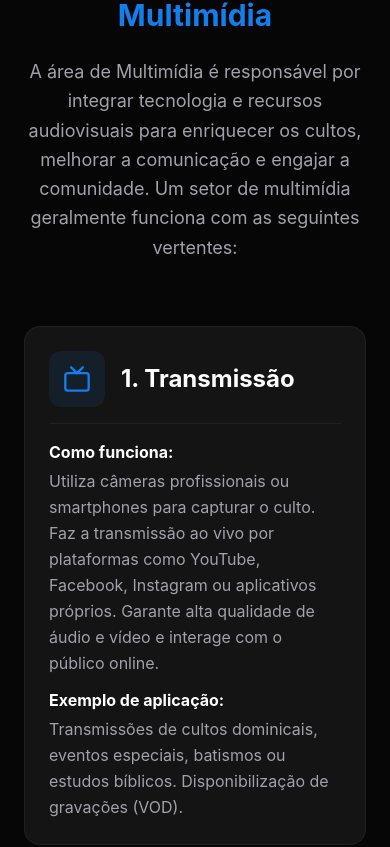
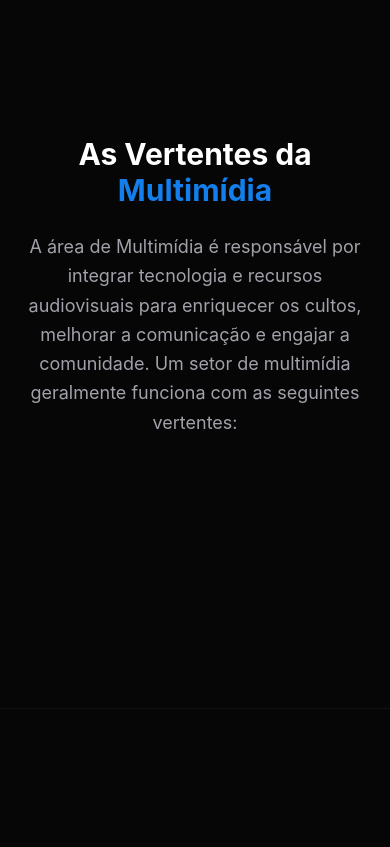
Before and after one commit to gabrielmarciel93/site-multimidia, a React (Vite) app: page / in a window 390 px wide. Shown: the part 1377-2224 px from the top of the page. Built offline with nearby package versions, Linux system fonts and the light colour scheme.

Commit message:
style: refactor Sectors to full-screen scroll cards with GSAP scale

```diff
--- a/src/components/Sectors.tsx
+++ b/src/components/Sectors.tsx
@@ -66,60 +66,92 @@ const Sectors = () => {
     const container = useRef<HTMLDivElement>(null);
 
     useGSAP(() => {
-        gsap.from('.sector-item', {
-            scrollTrigger: {
-                trigger: container.current,
-                start: 'top 80%',
-            },
-            y: 50,
-            opacity: 0,
-            duration: 0.8,
-            stagger: 0.15,
-            ease: 'power2.out'
+        const cards = gsap.utils.toArray('.card-section-sectors') as HTMLElement[];
+
+        cards.forEach((card) => {
+            gsap.fromTo(card,
+                { scale: 0.8, opacity: 0 },
+                {
+                    scale: 1,
+                    opacity: 1,
+                    duration: 1,
+                    ease: 'power3.out',
+                    scrollTrigger: {
+                        trigger: card,
+                        start: 'top 80%',
+                        end: 'top 30%',
+                        scrub: 1,
+                    }
+                }
+            );
         });
     }, { scope: container });
 
     return (
-        <section id="sectors" ref={container} className="scroll-section py-24 px-6 lg:px-20 bg-black/40 min-h-screen border-b border-white/5 flex flex-col justify-center">
-            <div className="max-w-7xl mx-auto">
-                <div className="mb-16 text-center reveal-up">
+        <div ref={container} className="bg-black/40">
+            <section id="sectors" className="scroll-section py-24 px-6 lg:px-20 min-h-screen border-b border-white/5 flex flex-col justify-center">
+                <div className="max-w-4xl mx-auto text-center">
                     <h2 className="text-3xl md:text-5xl font-bold text-white mb-6">As Vertentes da <span className="text-brand-blue">Multimídia</span></h2>
                     <p className="text-text-secondary max-w-3xl mx-auto text-lg leading-relaxed">
                         A área de Multimídia é responsável por integrar tecnologia e recursos audiovisuais para enriquecer os cultos, melhorar a comunicação e engajar a comunidade. Um setor de multimídia geralmente funciona com as seguintes vertentes:
                     </p>
                 </div>
+            </section>
 
-                <div className="grid grid-cols-1 lg:grid-cols-2 gap-8">
-                    {sectorsData.map((s) => (
-                        <div key={s.id} className="sector-item bg-bg-card p-6 md:p-8 rounded-2xl border border-white/5 hover:border-brand-blue/50 transition-colors duration-300 flex flex-col gap-4">
-                            <div className="flex items-center gap-4 border-b border-white/5 pb-4">
-                                <div className="w-14 h-14 bg-brand-blue/10 rounded-xl flex items-center justify-center text-brand-blue">
-                                    <s.icon size={28} />
-                                </div>
-                                <h3 className="text-white text-2xl font-bold">{s.id}. {s.title}</h3>
+            {sectorsData.map((s) => (
+                <section key={s.id} id={`sector-${s.id}`} className="scroll-section flex items-center justify-center min-h-screen px-6 py-20 border-b border-white/5 relative overflow-hidden">
+                    <div className="absolute top-1/2 left-1/2 -translate-x-1/2 -translate-y-1/2 w-[60vw] h-[60vw] max-w-[600px] max-h-[600px] bg-brand-blue/5 rounded-full blur-[100px] -z-10 pointer-events-none"></div>
+
+                    <div className="card-section-sectors w-full max-w-4xl bg-bg-card p-8 md:p-16 rounded-3xl border border-white/10 shadow-[0_0_50px_rgba(0,0,0,0.5)] transform-origin-center">
+                        <div className="flex items-center justify-center gap-6 border-b border-white/10 pb-8 mb-8 flex-col md:flex-row text-center md:text-left">
+                            <div className="w-16 h-16 bg-brand-blue/10 rounded-2xl flex items-center justify-center text-brand-blue shrink-0">
+                                <s.icon size={32} />
                             </div>
+                            <h3 className="text-3xl md:text-5xl font-bold text-white">
+                                <span className="text-brand-blue">{s.id}.</span> {s.title}
+                            </h3>
+                        </div>
+
+                        <div className="space-y-6">
                             <div>
-                                <strong className="text-white">Como funciona:</strong>
-                                <p className="text-text-secondary text-base leading-relaxed mt-1 mb-3">{s.func}</p>
-                                <strong className="text-white">Exemplo de aplicação:</strong>
-                                <p className="text-text-secondary text-base leading-relaxed mt-1">{s.app}</p>
+                                <h4 className="text-white text-xl font-bold mb-2 flex items-center gap-2">
+                                    <div className="w-2 h-2 rounded-full bg-brand-blue"></div>
+                                    Como funciona
+                                </h4>
+                                <p className="text-text-secondary text-lg md:text-xl leading-relaxed">{s.func}</p>
+                            </div>
+
+                            <div className="pt-4">
+                                <h4 className="text-white text-xl font-bold mb-2 flex items-center gap-2">
+                                    <div className="w-2 h-2 rounded-full bg-brand-blue/50"></div>
+                                    Exemplo de aplicação
+                                </h4>
+                                <p className="text-text-secondary text-lg md:text-xl leading-relaxed italic">"{s.app}"</p>
                             </div>
                         </div>
-                    ))}
-                </div>
+                    </div>
+                </section>
+            ))}
 
-                <div className="mt-16 bg-gradient-to-r from-brand-blue/20 to-transparent p-8 rounded-2xl border border-brand-blue/20 sector-item">
-                    <h3 className="text-2xl font-bold text-white mb-4">Integração das Áreas</h3>
-                    <p className="text-text-secondary text-lg leading-relaxed mb-4">
+            <section className="scroll-section flex items-center justify-center min-h-screen px-6 py-20 border-b border-white/5 relative overflow-hidden">
+                <div className="card-section-sectors w-full max-w-4xl bg-gradient-to-br from-bg-card to-[#0d1b2a] p-8 md:p-16 rounded-3xl border border-brand-blue/20 shadow-[0_0_50px_rgba(19,127,236,0.1)] transform-origin-center">
+                    <h3 className="text-3xl md:text-5xl font-bold text-white mb-8 border-b border-white/10 pb-6 text-center">Integração das Áreas</h3>
+                    <p className="text-text-secondary text-lg md:text-xl leading-relaxed mb-8 text-center">
                         Não dá para jogar sozinho no Reino. Todas essas frentes precisam estar orquestradas e rodar em união. Por exemplo:
                     </p>
-                    <ul className="list-disc pl-6 space-y-3 text-text-secondary text-base">
-                        <li>A equipe de <strong className="text-white">Filmagem</strong> grava um testemunho de vida, o <strong className="text-white">Designer</strong> monta uma capa atrativa, o <strong className="text-white">Redator</strong> escreve uma legenda com bons gatilhos, e o <strong className="text-white">Social Media</strong> engaja com a galera que comentar.</li>
-                        <li>Durante o culto, a <strong className="text-white">Galera do Som</strong> afina a mixagem, a <strong className="text-white">Transmissão</strong> puxa o sinal, a <strong className="text-white">Iluminação</strong> traz a atmosfera certa, e a <strong className="text-white">Tecnologia</strong> garante que a internet suporte a maratona. Um verdadeiro corpo em movimento!</li>
+                    <ul className="space-y-6 text-text-secondary text-lg">
+                        <li className="flex gap-4 items-start">
+                            <div className="mt-2 w-2 h-2 rounded-full bg-brand-blue shrink-0"></div>
+                            <span className="leading-relaxed"><strong className="text-white">Na produção:</strong> A equipe de <strong className="text-brand-blue">Filmagem</strong> grava um testemunho de vida, o <strong className="text-brand-blue">Designer</strong> monta uma capa atrativa, o <strong className="text-brand-blue">Redator</strong> escreve uma legenda com bons gatilhos, e o <strong className="text-brand-blue">Social Media</strong> engaja com a galera que comentar.</span>
+                        </li>
+                        <li className="flex gap-4 items-start">
+                            <div className="mt-2 w-2 h-2 rounded-full bg-brand-blue shrink-0"></div>
+                            <span className="leading-relaxed"><strong className="text-white">No culto:</strong> Enquanto a <strong className="text-brand-blue">Galera do Som</strong> afina a mixagem, a <strong className="text-brand-blue">Transmissão</strong> puxa o sinal, a <strong className="text-brand-blue">Iluminação</strong> traz a atmosfera certa, e a <strong className="text-brand-blue">Tecnologia</strong> garante que a internet suporte a maratona. Um verdadeiro corpo em movimento!</span>
+                        </li>
                     </ul>
                 </div>
-            </div>
-        </section>
+            </section>
+        </div>
     );
 };
 
```
